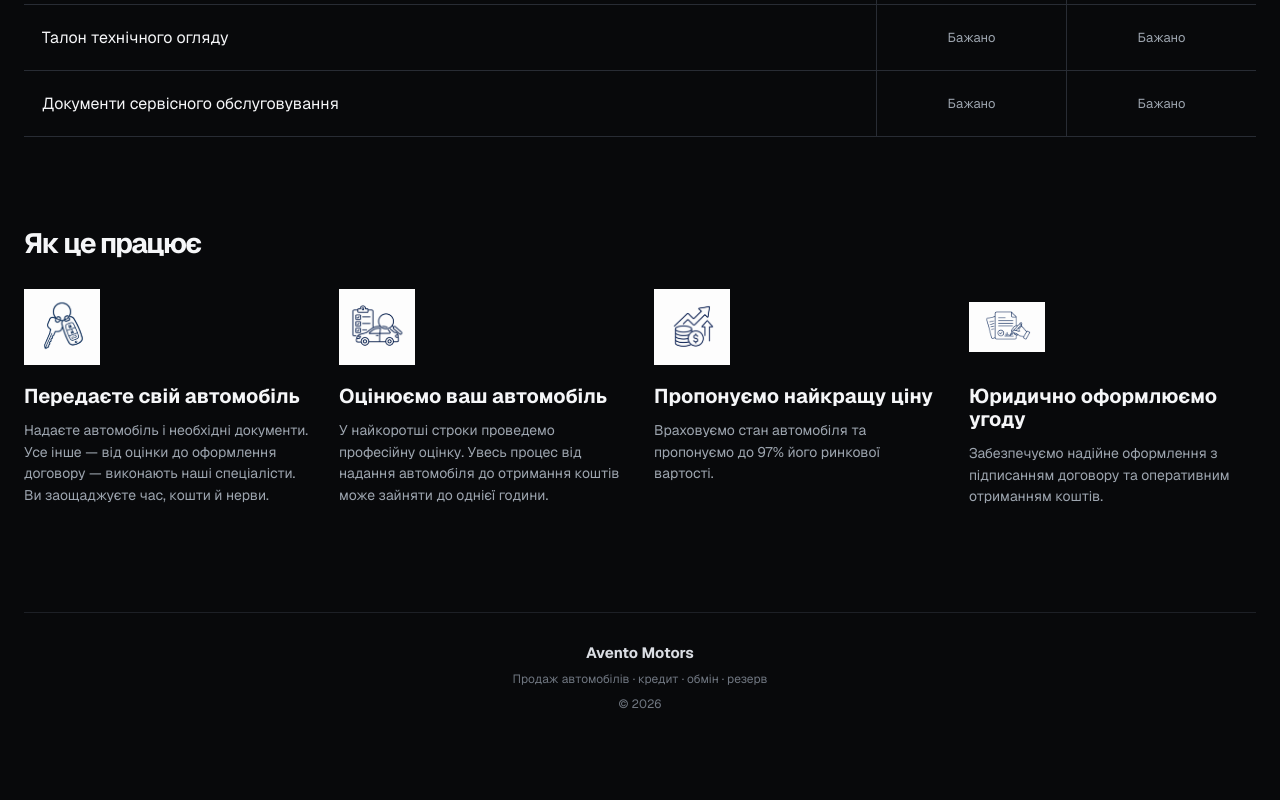
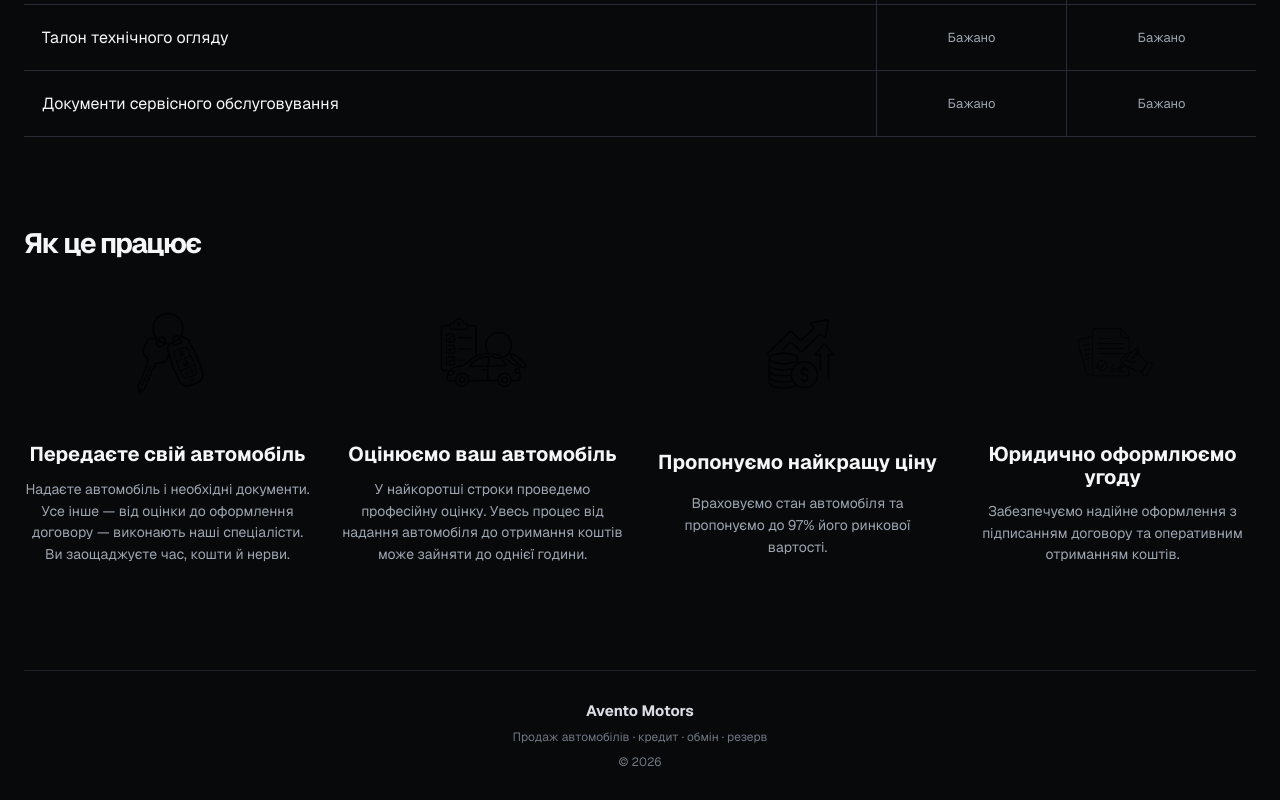
Before and after one commit to corrtx/Aventomotors, a Next.js app: page /sell in a window 1280 px wide. Shown: the part 982-1782 px from the top of the page. Before the commit the page ends 1724 px from the top, so only its background shows below. Built offline with nearby package versions, Linux system fonts and the light colour scheme.

Commit message:
style: enlarge buyout process illustrations

```diff
--- a/app/globals.css
+++ b/app/globals.css
@@ -1196,10 +1196,17 @@ footer {
   gap: 28px;
 }
 
-.buyout-steps article { padding-top: 0; }
-.buyout-steps img { display: block; width: 76px; height: 76px; margin: 0 0 20px; object-fit: contain; }
+.buyout-steps article { display: grid; justify-items: center; padding-top: 0; text-align: center; }
+.buyout-steps img {
+  display: block;
+  width: 132px;
+  height: 132px;
+  margin: 0 0 22px;
+  mix-blend-mode: multiply;
+  object-fit: contain;
+}
 .buyout-steps h3 { margin: 0 0 12px; font-size: 20px; line-height: 1.15; }
-.buyout-steps p { margin: 0; color: #9da5af; font-size: 14px; line-height: 1.55; }
+.buyout-steps p { max-width: 290px; margin: 0; color: #9da5af; font-size: 14px; line-height: 1.55; }
 
 .selected-filter-chip:hover {
   border-color: #525965;
@@ -1999,6 +2006,11 @@ footer strong {
   .buyout-steps h3 {
     margin-top: 14px;
   }
+
+  .buyout-steps img {
+    width: 116px;
+    height: 116px;
+  }
 }
 
 @media (prefers-reduced-motion: reduce) {
```
